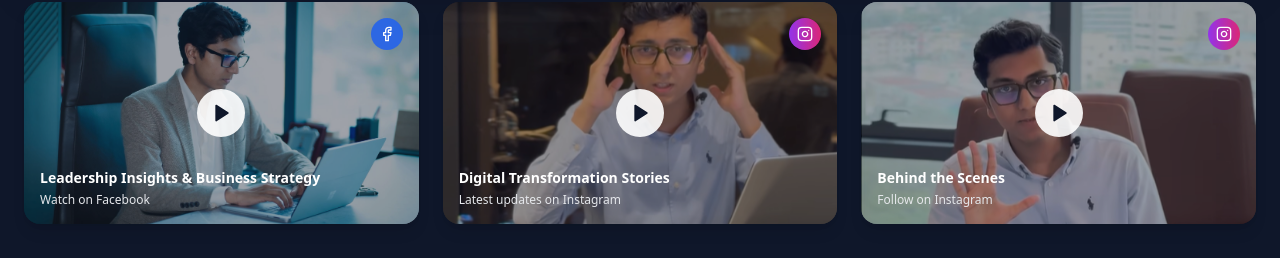
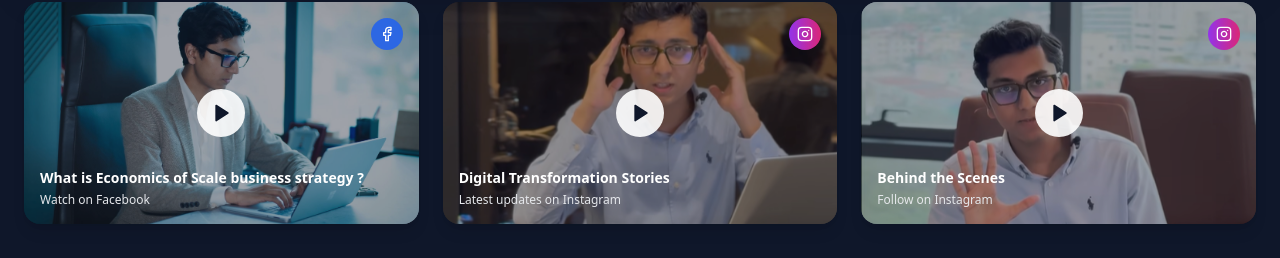
Before and after one commit to RafiMohammadHasib/efaztajwar, a React (Vite) app: page / in a window 1280 px wide. Shown: the part 4698-4956 px from the top of the page. Built offline with nearby package versions, Linux system fonts and the light colour scheme.

Commit message:
Updated Activities.tsx

```diff
--- a/src/components/Activities.tsx
+++ b/src/components/Activities.tsx
@@ -10,7 +10,7 @@ const videos = [
   },
   {
     thumbnail: '/499713655_122134492178749911_392058730984465029_n.jpg',
-    title: 'Leadership Insights & Business Strategy',
+    title: 'What is Economics of Scale business strategy ?',
     description: 'Watch on Facebook',
     link: 'https://www.facebook.com/reel/2567428213589318',
     platform: 'facebook',
```
